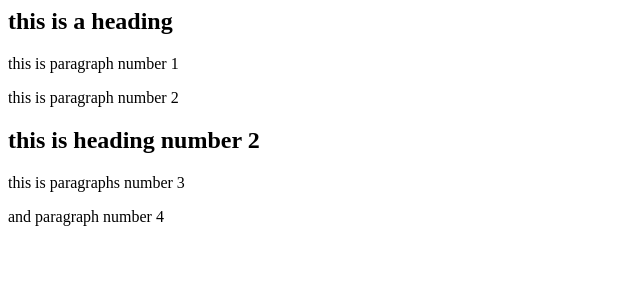
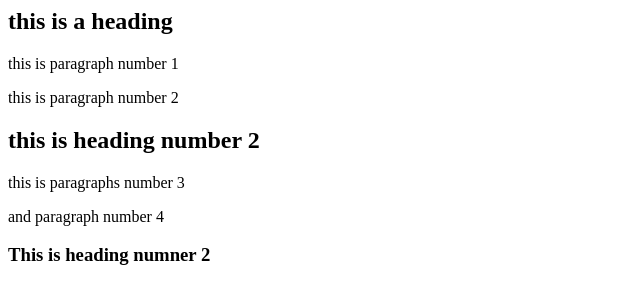
Before and after one commit to edrod1509/lagcc-repo-one, a plain HTML site: page index.html in a window 1280 px wide. Shown: the whole page, without its empty margins (0-640 px from the left). Drawn offline with Linux system fonts and the light colour scheme.

Commit message:
new heading

```diff
--- a/index.html
+++ b/index.html
@@ -4,3 +4,4 @@
 <h2>this is heading number 2</h2>
 <p>this is paragraphs number 3</p>
 <p>and paragraph number 4</p>
+<h3>This is heading numner 2</h3>
```
